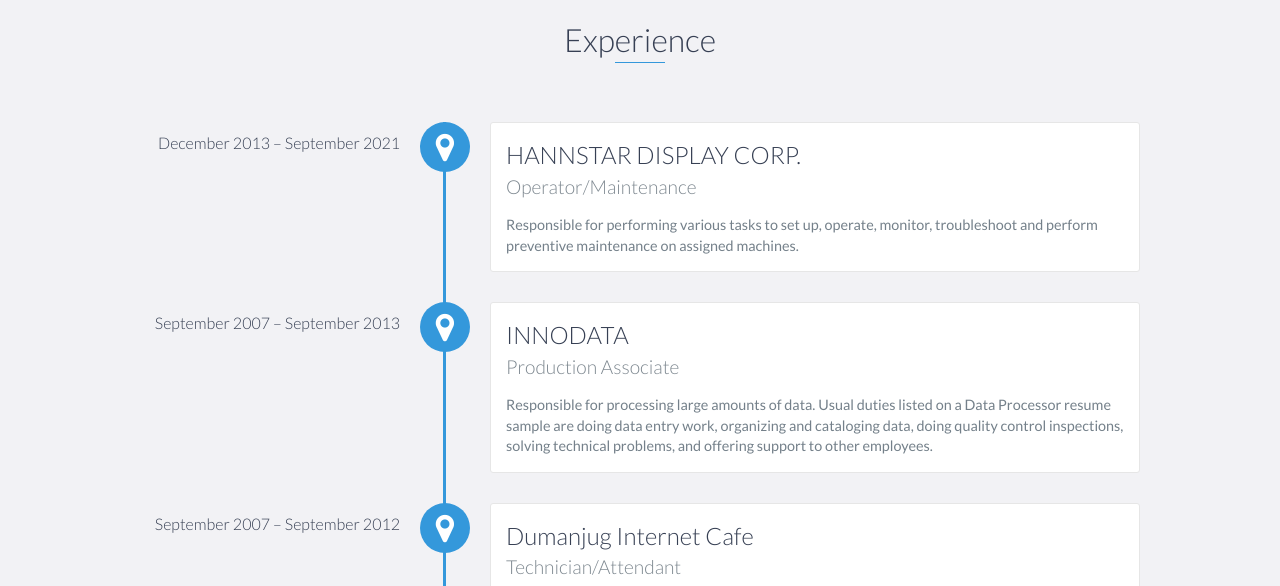
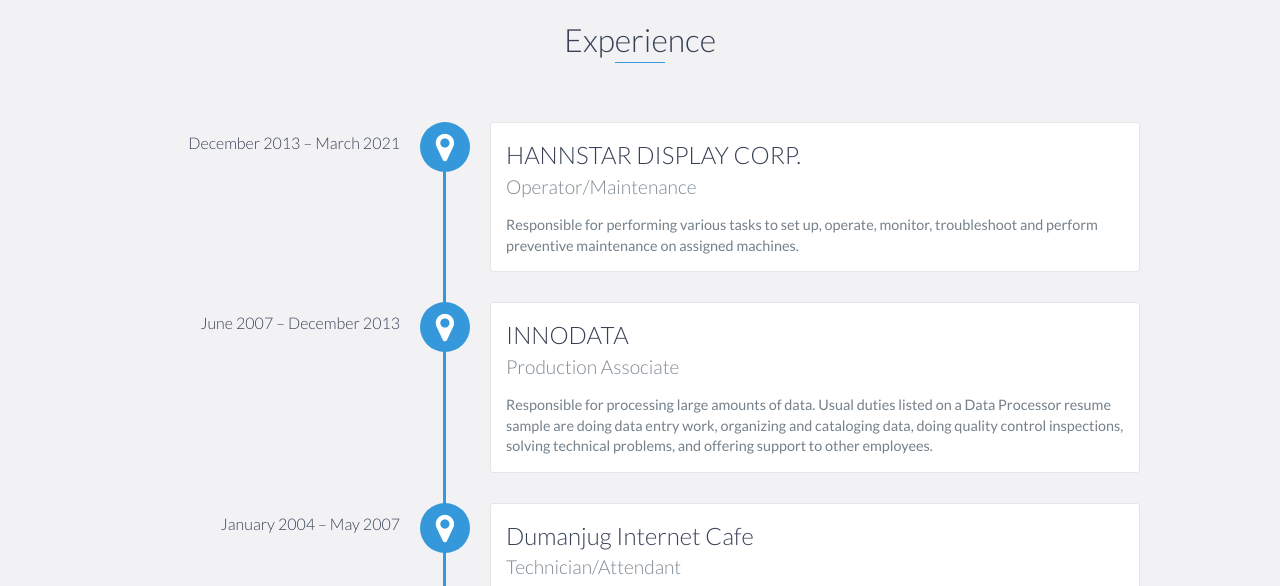
Before and after one commit to leomz001/resume, a website: page index.html in a window 1280 px wide. Shown: the part 1380-1966 px from the top of the page. Drawn offline with nearby package versions, Linux system fonts and the light colour scheme.

Commit message:
Add files via upload

```diff
--- a/index.html
+++ b/index.html
@@ -124,7 +124,7 @@
     <div id="experience" class="background-alt">
         <h2 class="heading">Experience</h2>
         <div id="experience-timeline">
-            <div data-date="December 2013 – September 2021">
+            <div data-date="December 2013 – March 2021">
                 <h3>HANNSTAR DISPLAY CORP.</h3>
                 <h4>Operator/Maintenance</h4>
                 <p>
@@ -134,14 +134,14 @@
                 </p>
             </div>
 
-            <div data-date="September 2007 – September 2013">
+            <div data-date="June 2007 – December 2013">
                 <h3>INNODATA</h3>
                 <h4>Production Associate</h4>
                 <p>Responsible for processing large amounts of data. Usual duties listed on a Data Processor resume sample are doing data entry work, organizing and cataloging data, doing quality control inspections, solving technical problems, and offering support to other employees.
 
             </div>
 
-            <div data-date="September 2007 – September 2012">
+            <div data-date="January 2004 – May 2007">
                 <h3>Dumanjug Internet Cafe</h3>
                 <h4>Technician/Attendant</h4>
 
```
